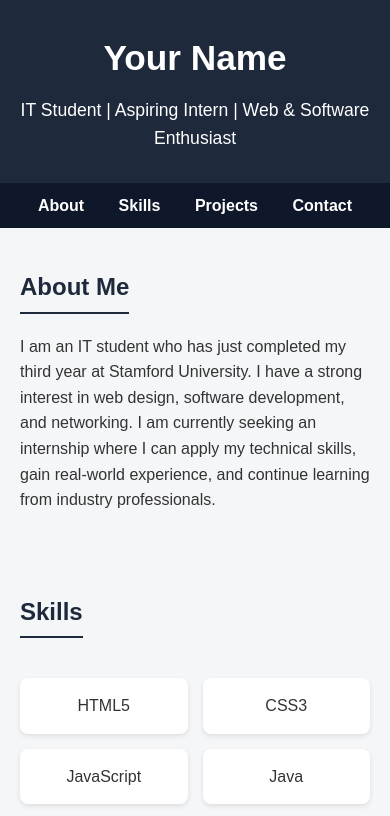
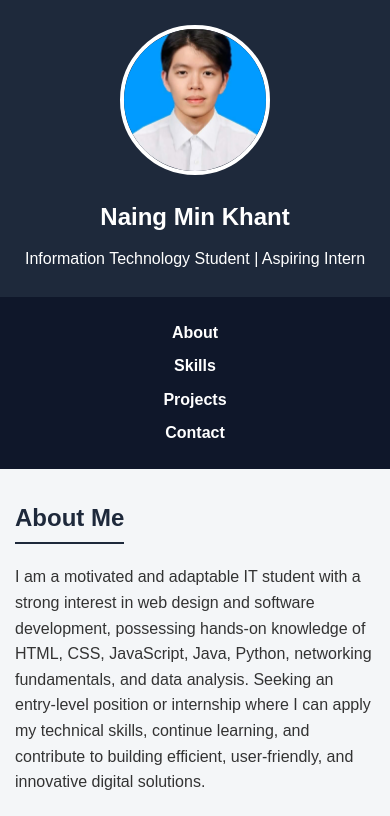
Before and after one commit to naingminkhant4211-beep/portfolio, a plain HTML site: page index.html in a window 390 px wide. Shown: the top 816 px of the page. Drawn offline with Linux system fonts and the light colour scheme.

Commit message:
initial commit

```diff
--- a/index.html
+++ b/index.html
@@ -23,6 +23,16 @@
       color: #fff;
       padding: 30px 20px;
       text-align: center;
+    }
+
+    .profile-pic {
+      width: 150px;
+      height: 150px;
+      border-radius: 50%;
+      object-fit: cover;
+      border: 4px solid #fff;
+      margin-bottom: 15px;
+    }
     }
 
     header h1 {
@@ -119,13 +129,60 @@
       padding: 15px;
       margin-top: 40px;
     }
+  @media (max-width: 768px) {
+      header h1 {
+        font-size: 1.8rem;
+      }
+
+      header p {
+        font-size: 1rem;
+      }
+
+      nav a {
+        display: inline-block;
+        margin: 10px;
+      }
+
+      section {
+        padding: 30px 15px;
+      }
+
+      .skills ul {
+        grid-template-columns: repeat(auto-fit, minmax(120px, 1fr));
+      }
+    }
+
+    @media (max-width: 480px) {
+      header {
+        padding: 25px 15px;
+      }
+
+      header h1 {
+        font-size: 1.5rem;
+      }
+
+      nav {
+        padding: 15px 5px;
+      }
+
+      nav a {
+        display: block;
+        margin: 8px 0;
+      }
+
+      .project-card {
+        padding: 15px;
+      }
+    }
   </style>
 </head>
 <body>
 
   <header>
-    <h1>Your Name</h1>
-    <p>IT Student | Aspiring Intern | Web & Software Enthusiast</p>
+    <!-- Replace profile.jpg with your CV photo file -->
+    <img src="profile.JPEG" alt="Profile Photo" class="profile-pic" />
+    <h1>Naing Min Khant</h1>
+    <p>Information Technology Student | Aspiring Intern</p>
   </header>
 
   <nav>
@@ -138,10 +195,7 @@
   <section id="about" class="about">
     <h2>About Me</h2>
     <p>
-      I am an IT student who has just completed my third year at Stamford University.
-      I have a strong interest in web design, software development, and networking.
-      I am currently seeking an internship where I can apply my technical skills,
-      gain real-world experience, and continue learning from industry professionals.
+      I am a motivated and adaptable IT student with a strong interest in web design and software development, possessing hands-on knowledge of HTML, CSS, JavaScript, Java, Python, networking fundamentals, and data analysis. Seeking an entry-level position or internship where I can apply my technical skills, continue learning, and contribute to building efficient, user-friendly, and innovative digital solutions.
     </p>
   </section>
 
```
Also changed, not shown: profile.JPEG (added).
